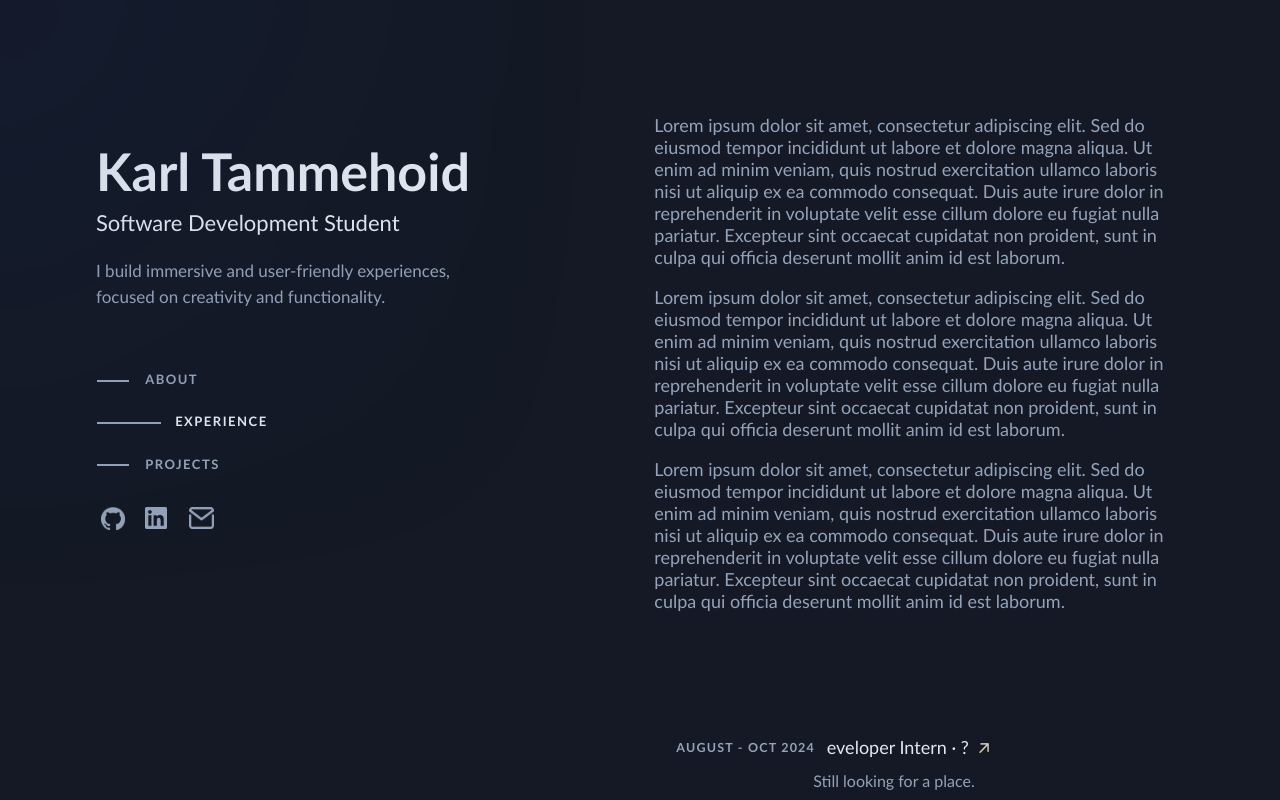
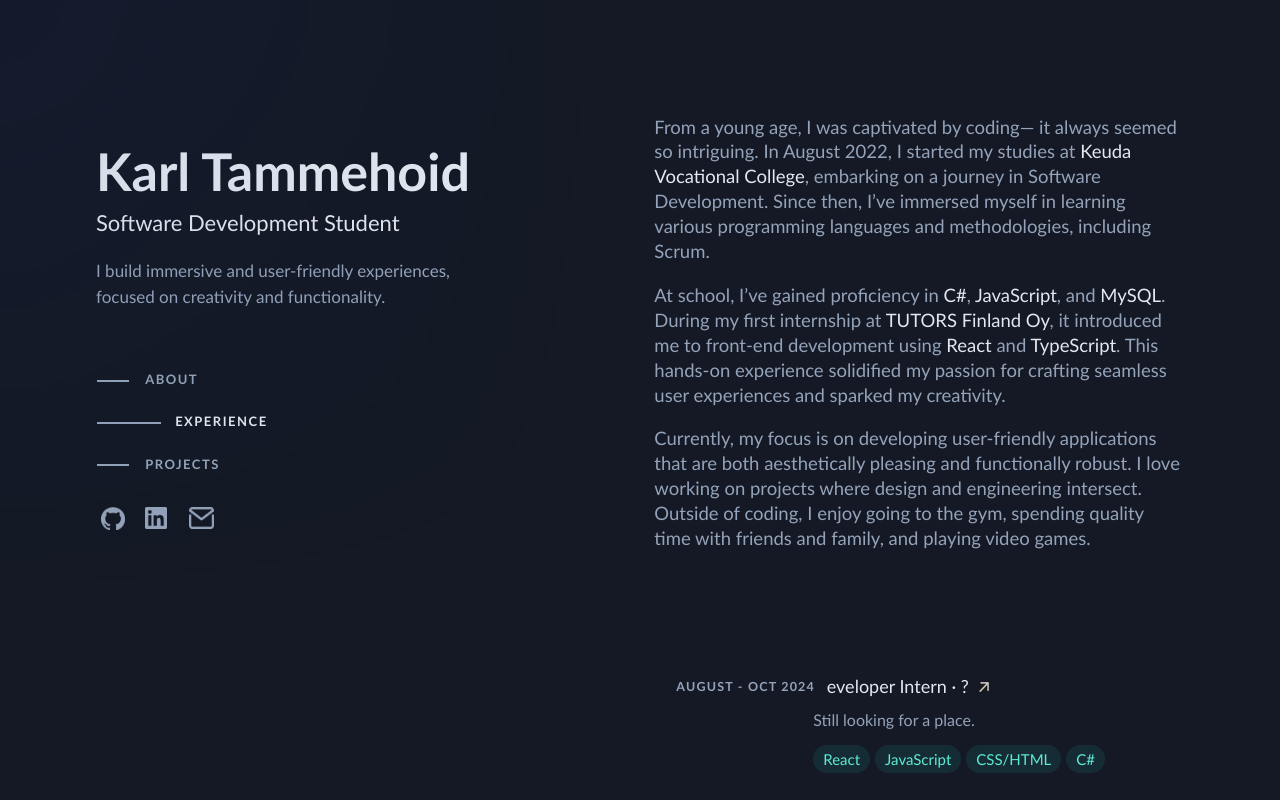
Before and after one commit to ScytheGGG/Portfolio, a React (Create React App) app: page / in a window 1280 px wide. Shown: the top 800 px of the page. Built offline with nearby package versions, Linux system fonts and the light colour scheme.

Commit message:
About me

```diff
--- a/src/home/bPage.js
+++ b/src/home/bPage.js
@@ -138,26 +138,25 @@
             </div>
             <div className="bPage--right" style={rightStyle}>
                 <div className="bpr--about" id="bpr--about">
-                    <p>Lorem ipsum dolor sit amet, consectetur adipiscing elit. Sed do eiusmod tempor
-                    incididunt ut labore et dolore magna aliqua. Ut enim ad minim veniam, quis nostrud
-                    exercitation ullamco laboris nisi ut aliquip ex ea commodo consequat. Duis aute
-                    irure dolor in reprehenderit in voluptate velit esse cillum dolore eu fugiat
-                    nulla pariatur. Excepteur sint occaecat cupidatat non proident, sunt in culpa
-                    qui officia deserunt mollit anim id est laborum.</p>
+                    <p>From a young age, I was captivated by coding— it always seemed so intriguing.
+                    In August 2022, I started my studies at <a href="https://www.keuda.fi/?lang=en"
+                    target="_blank" rel="noreferrer" className="bpa--text">Keuda Vocational College</a>,
+                    embarking on a journey in Software Development. Since then, I’ve immersed myself
+                    in learning various programming languages and methodologies, including Scrum.</p>
 
-                    <p>Lorem ipsum dolor sit amet, consectetur adipiscing elit. Sed do eiusmod tempor
-                    incididunt ut labore et dolore magna aliqua. Ut enim ad minim veniam, quis nostrud
-                    exercitation ullamco laboris nisi ut aliquip ex ea commodo consequat. Duis aute
-                    irure dolor in reprehenderit in voluptate velit esse cillum dolore eu fugiat
-                    nulla pariatur. Excepteur sint occaecat cupidatat non proident, sunt in culpa
-                    qui officia deserunt mollit anim id est laborum.</p>
+                    <p>At school, I’ve gained proficiency in <a href="https://dotnet.microsoft.com/en-us/languages/csharp" target="_blank" rel="noreferrer" className="bpa--text">C#</a>,
+                    <a href="https://en.wikipedia.org/wiki/JavaScript" target="_blank" rel="noreferrer" className="bpa--text"> JavaScript</a>, and
+                    <a href="https://www.mysql.com/" target="_blank" rel="noreferrer" className="bpa--text"> MySQL</a>. During my first internship at
+                    <a href="https://www.tutors.fi/en" target="_blank" rel="noreferrer" className="bpa--text"> TUTORS Finland Oy</a>, it introduced me to front-end development using
+                    <a href="https://react.dev/" target="_blank" rel="noreferrer" className="bpa--text"> React</a> and
+                    <a href="https://www.typescriptlang.org/" target="_blank" rel="noreferrer" className="bpa--text"> TypeScript</a>.
+                    This hands-on experience solidified my passion for crafting seamless user
+                    experiences and sparked my creativity.</p>
 
-                    <p>Lorem ipsum dolor sit amet, consectetur adipiscing elit. Sed do eiusmod tempor
-                    incididunt ut labore et dolore magna aliqua. Ut enim ad minim veniam, quis nostrud
-                    exercitation ullamco laboris nisi ut aliquip ex ea commodo consequat. Duis aute
-                    irure dolor in reprehenderit in voluptate velit esse cillum dolore eu fugiat
-                    nulla pariatur. Excepteur sint occaecat cupidatat non proident, sunt in culpa
-                    qui officia deserunt mollit anim id est laborum.</p>
+                    <p>Currently, my focus is on developing user-friendly applications that are both
+                    aesthetically pleasing and functionally robust. I love working on projects
+                    where design and engineering intersect. Outside of coding, I enjoy going to
+                    the gym, spending quality time with friends and family, and playing video games.</p>
                 </div>
                 <div className="bpr--experience" id="bpr--experience">
                     {entries.map((entry, index) => (
--- a/src/style.css
+++ b/src/style.css
@@ -175,6 +175,20 @@
   margin-right: 7.5%;
   color: var(--grayish);
   font-size: 18px;
+
+  .bpr--about {
+    font-size: 18.5px;
+    line-height: 1.35;
+  }
+
+  .bpa--text {
+    color: var(--white);
+    transition: transform 0.2s ease, filter 0.2s ease;
+  }
+
+  .bpa--text:hover {
+    color: var(--neon);
+  }
 
   /*- space between the sections */
   .bpr--experience {
```
